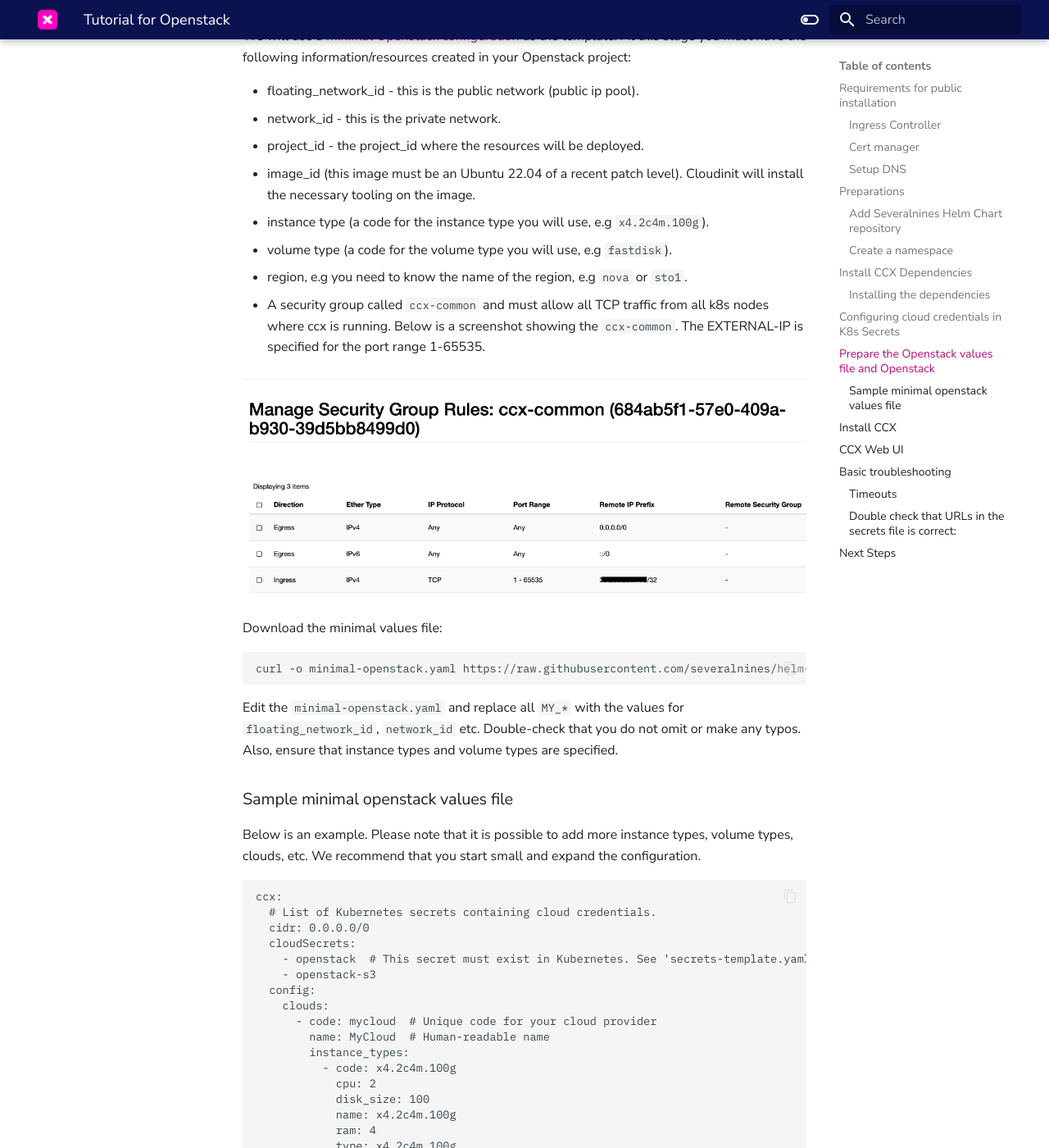
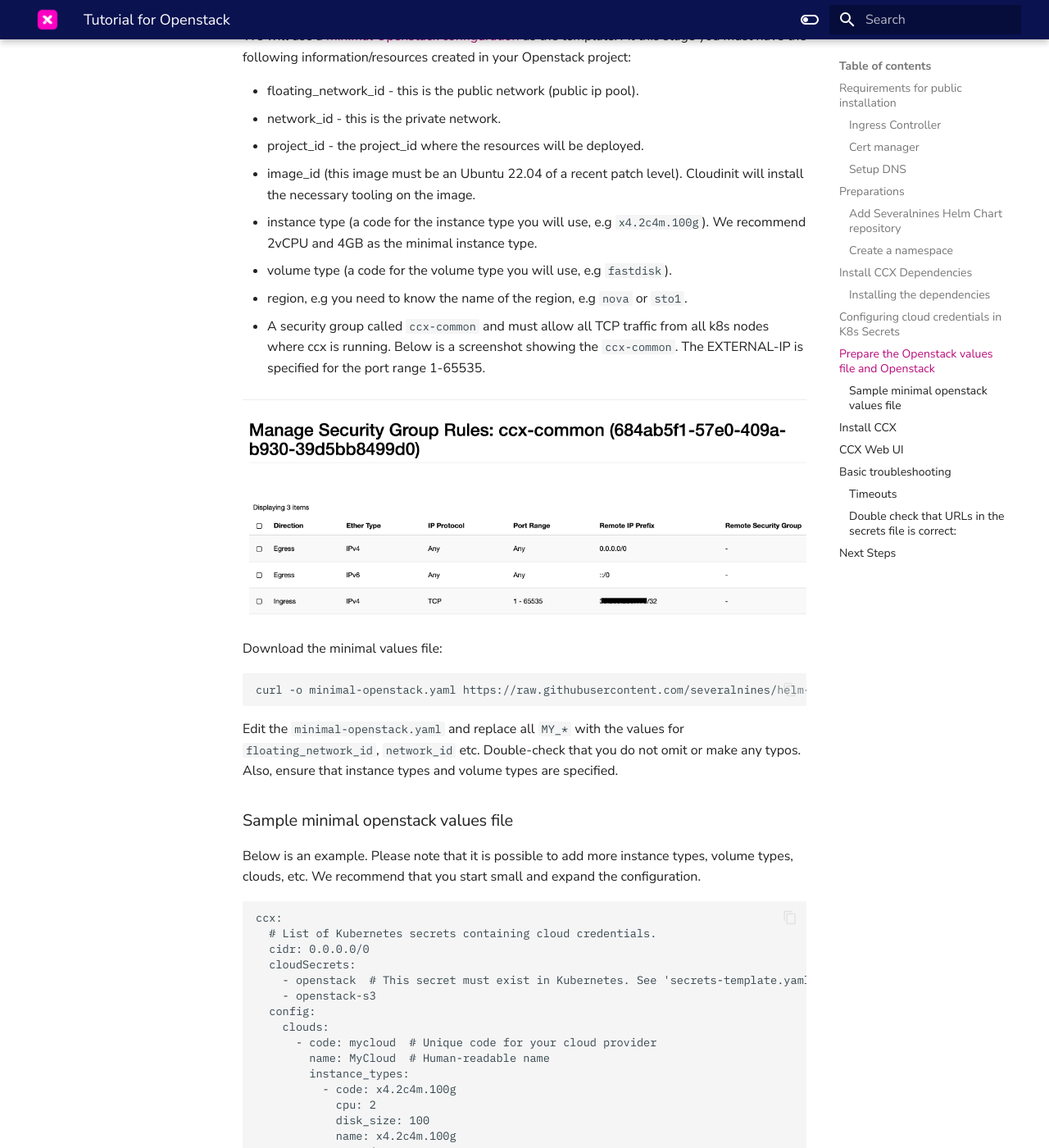
Before and after one commit to severalnines/ccx-docs, an MkDocs documentation site: the page built from docs/admin/Installation/Tutorial-openstack.md, in a window 1280 px wide and 1400 px high, scrolled down 4875 px. Shown: the whole window at 82% size. Built offline with MkDocs 1.6.1 and Material for MkDocs 9.7.7, drawn with Linux system fonts in a browser that asks for light colours; comment, search, counter and statistics services are not loaded; some of the changed text lies outside the part shown.

Commit message:
Openstack tutorial - more updates

```diff
--- a/docs/admin/Installation/Tutorial-openstack.md
+++ b/docs/admin/Installation/Tutorial-openstack.md
@@ -213,7 +213,7 @@
 - network_id - this is the private network.
 - project_id - the project_id where the resources will be deployed.
 - image_id (this image must be an Ubuntu 22.04 of a recent patch level). Cloudinit will install the necessary tooling on the image.
-- instance type (a code for the instance type you will use, e.g `x4.2c4m.100g`).
+- instance type (a code for the instance type you will use, e.g `x4.2c4m.100g`). We recommend 2vCPU and 4GB as the minimal instance type.
 - volume type (a code for the volume type you will use, e.g `fastdisk`).
 - region, e.g you need to know the name of the region, e.g `nova` or `sto1`.
 - A security group called `ccx-common` and must allow all TCP traffic from all k8s nodes where ccx is running. Below is a screenshot showing the `ccx-common`. The EXTERNAL-IP is specified for the port range 1-65535.
@@ -257,7 +257,7 @@
           info: Optimized for performance
           name: Fast storage
           size:
-            default: 60
+            default: 60 # we recommend 100GB as minimum for production systems.
             max: 1000
             min: 30
         network_types:
```
